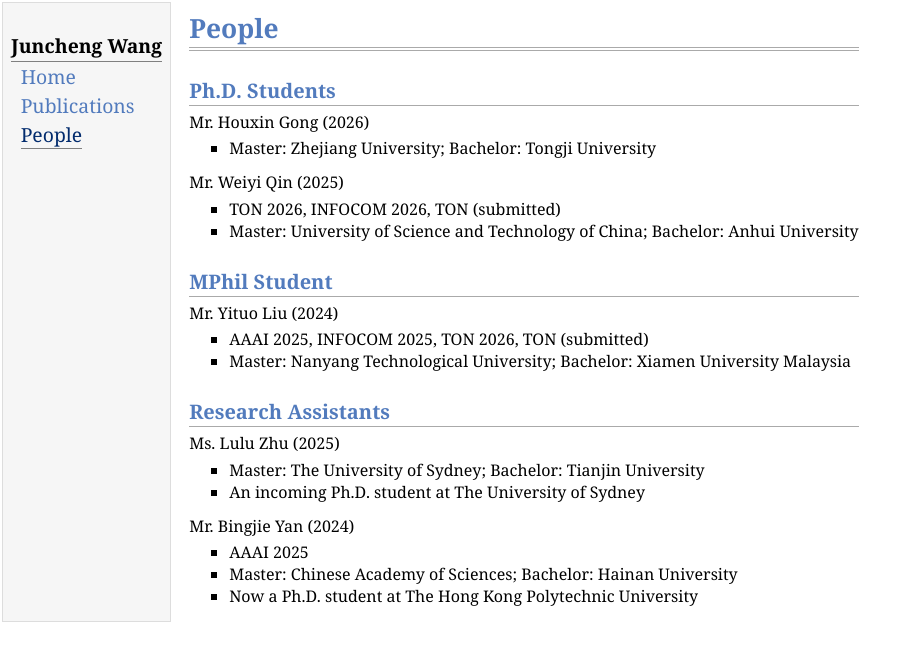
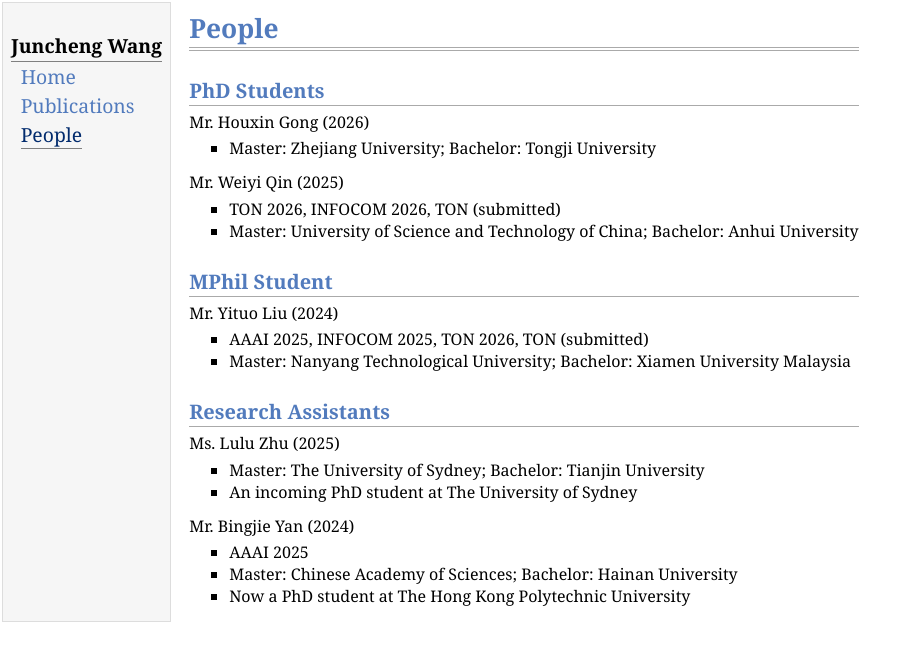
Before and after one commit to wang-jun-cheng/wang-jun-cheng.github.io, a Jekyll site: the page built from people.md, in a window 1280 px wide. Shown: the top 661 px of the page, without its empty margins (0-920 px from the left). Built offline with Jekyll 4.4.1, drawn with Linux system fonts in a browser that asks for light colours.

Commit message:
Update people.md

```diff
--- a/people.md
+++ b/people.md
@@ -3,7 +3,7 @@ layout: normal
 title: People
 ---
 
-## Ph.D. Students
+## PhD Students
 
 Mr. Houxin Gong (2026)
 - Master: Zhejiang University; Bachelor: Tongji University
@@ -22,9 +22,9 @@ Mr. Yituo Liu (2024)
 
 Ms. Lulu Zhu (2025)
 - Master: The University of Sydney; Bachelor: Tianjin University
-- An incoming Ph.D. student at The University of Sydney
+- An incoming PhD student at The University of Sydney
 
 Mr. Bingjie Yan (2024)
 - AAAI 2025
 - Master: Chinese Academy of Sciences; Bachelor: Hainan University
-- Now a Ph.D. student at The Hong Kong Polytechnic University
+- Now a PhD student at The Hong Kong Polytechnic University
```
